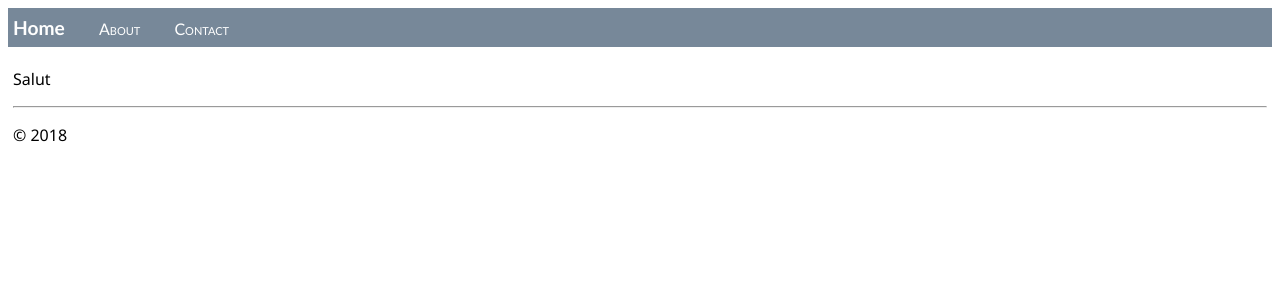
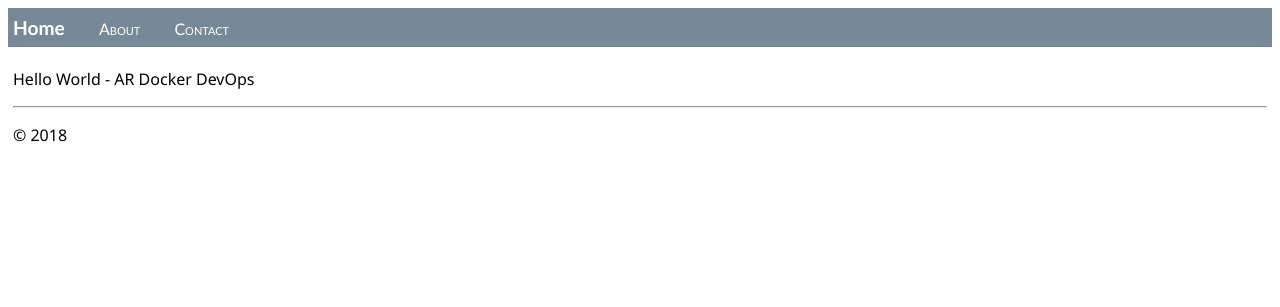
Before and after one commit to McDene/ar-docker-devops, a Flask app: page / in a window 1280 px wide. Shown: the top 307 px of the page. Run offline with Flask 3, Linux system fonts and the light colour scheme.

Commit message:
modifiy title of home.htmll file

```diff
--- a/hello_app/templates/home.html
+++ b/hello_app/templates/home.html
@@ -3,5 +3,5 @@
 Max
 {% endblock %}
 {% block content %}
-<p>Salut</p>
+<p>Hello World - AR Docker DevOps</p>
 {% endblock %}
```
